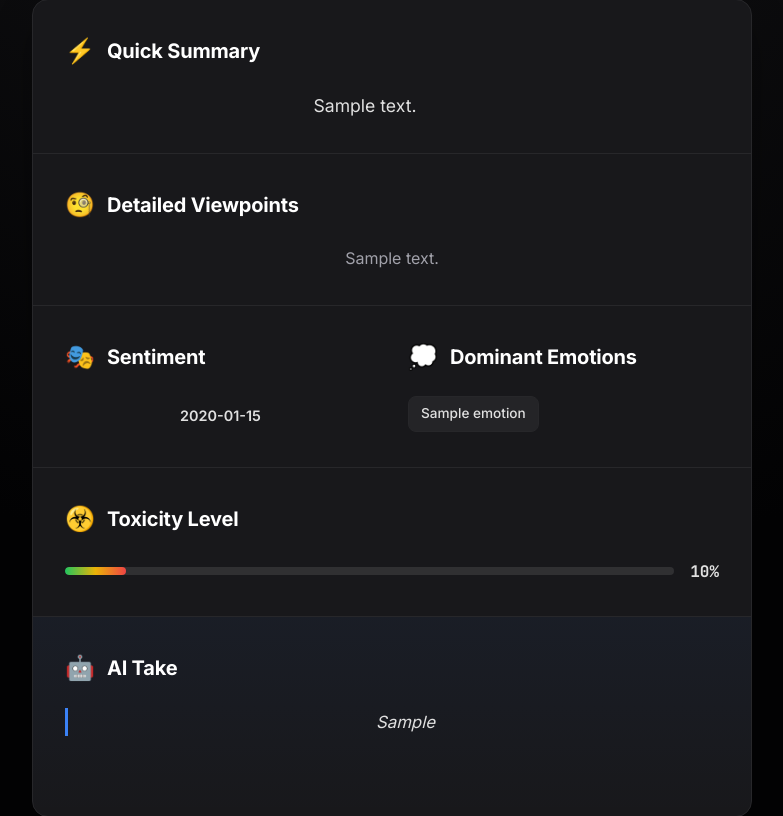
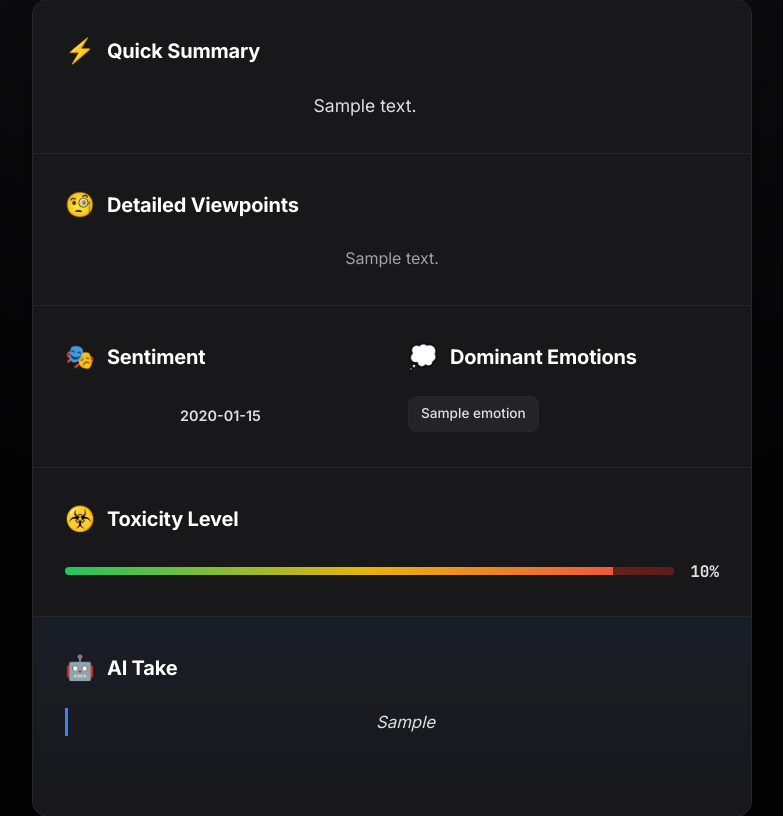
Before and after one commit to TheCarBun/RedditAI, a Flask app: template src/templates/summary.html in a window 1280 px wide. Shown: the part 572-1388 px from the top of the page, without its empty margins (248-1031 px from the left). Run offline with Flask 3, Linux system fonts and the light colour scheme; the template is opened without the code that fills it: most values are stand-ins (such as "Sample title", 1, 10 or a date in 2020).

Commit message:
fix:toxicity level style

```diff
--- a/src/static/summary.css
+++ b/src/static/summary.css
@@ -270,16 +270,19 @@
 .toxicity-bar-bg {
   flex-grow: 1;
   height: 8px;
-  background-color: rgba(255, 255, 255, 0.1);
+  background: linear-gradient(90deg,
+      var(--accent-green),
+      var(--accent-yellow),
+      var(--accent-red));
   border-radius: 4px;
   overflow: hidden;
 }
 
 .toxicity-bar-fill {
   height: 100%;
-  background: linear-gradient(90deg, var(--accent-green), var(--accent-yellow), var(--accent-red));
-  border-radius: 4px;
+  background-color: rgba(0, 0, 0, 0.6);
   transition: width 1s ease-out;
+  margin-left: auto;
 }
 
 .toxicity-score {
```
